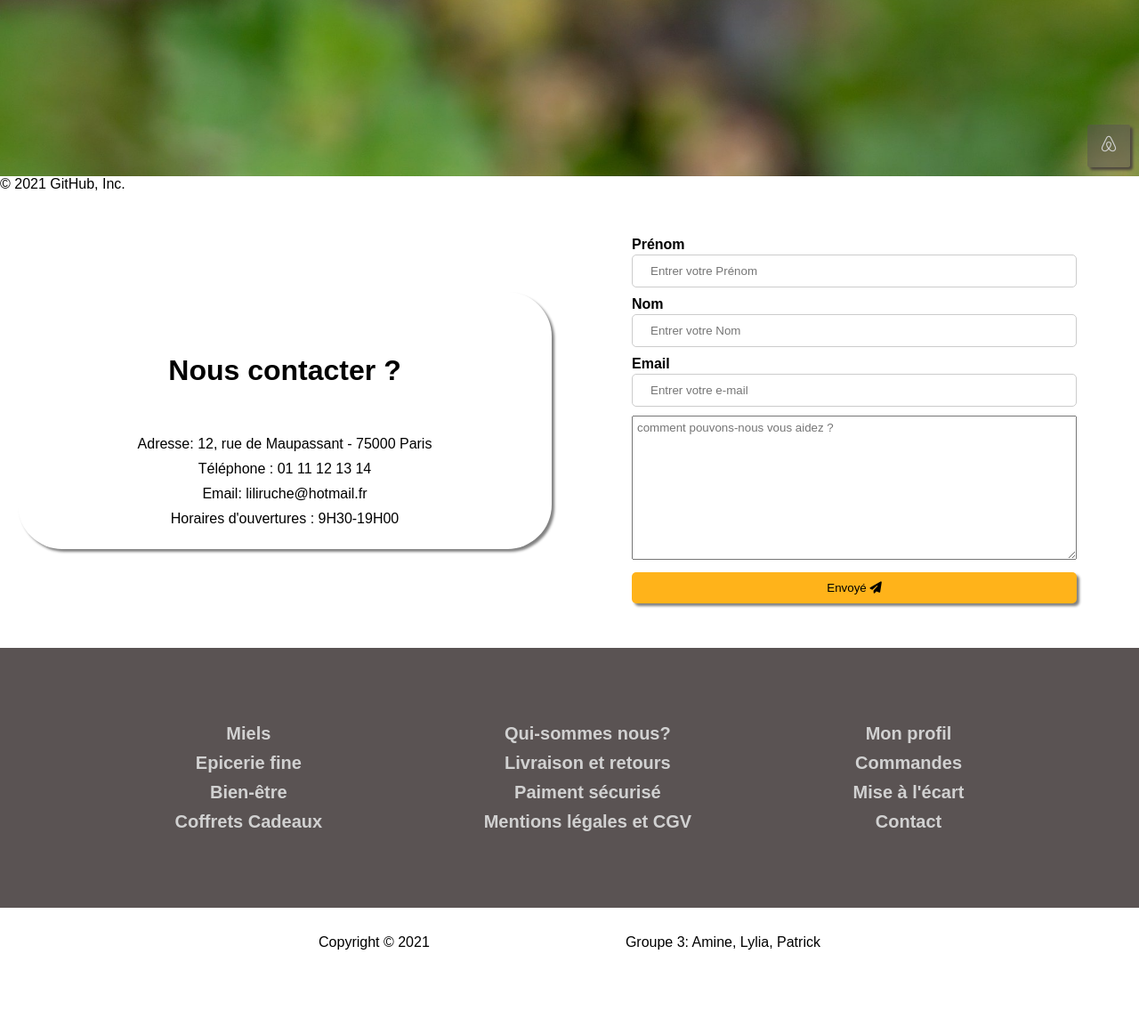
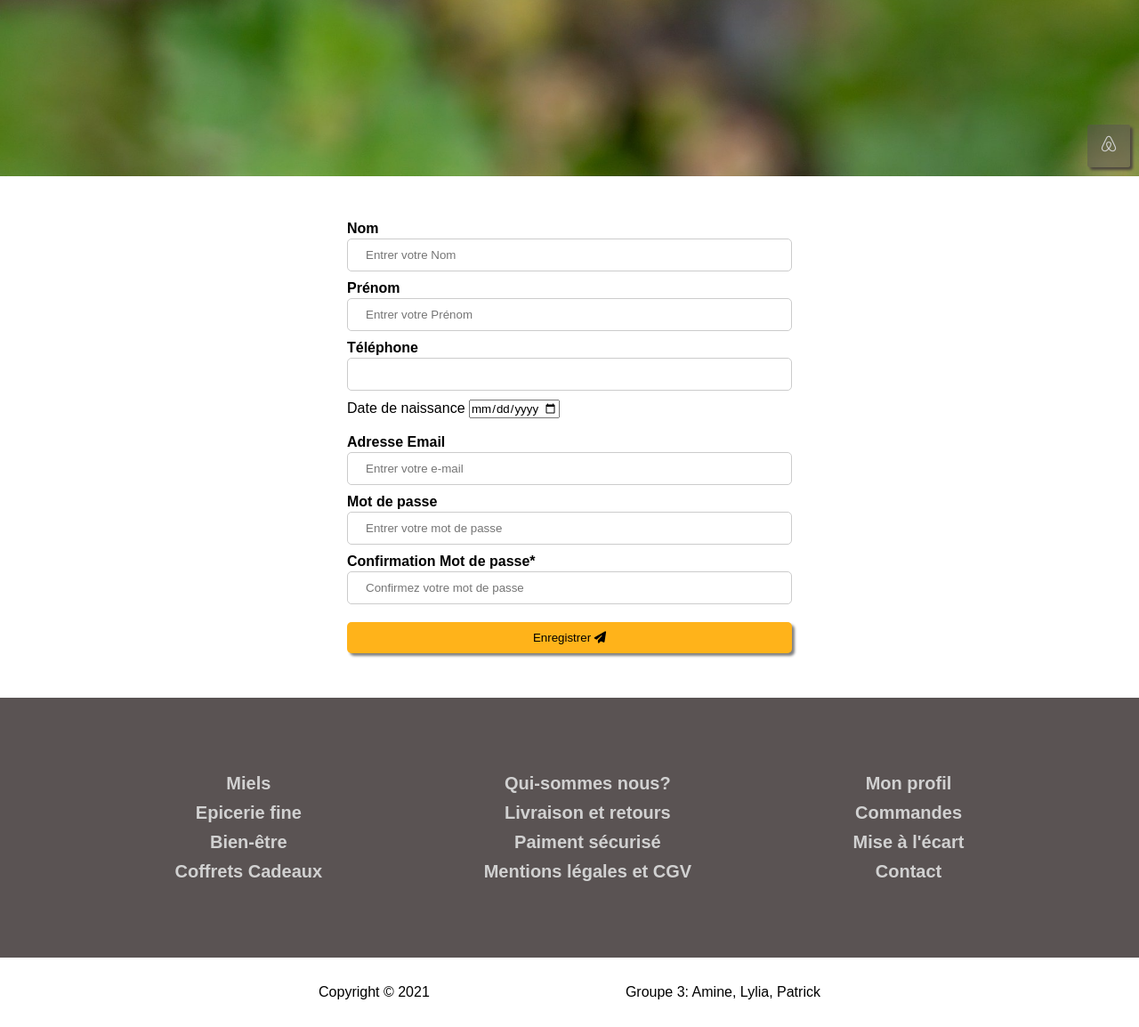
Before and after one commit to dada2902/Liliruche, a Symfony app: template templates/info/affichagecompte.html.twig in a window 1280 px wide. Shown: the part 602-1756 px from the top of the page at 89% size. Before the commit the page ends 1669 px from the top, so only its background shows below. Run offline with Twig, Linux system fonts and the light colour scheme; the template is opened without the code that fills it, so the values that code supplies are empty; some libraries are stand-ins or nearby versions.

Commit message:
affichage compte

```diff
--- a/src/Form/ProductType.php
+++ b/src/Form/ProductType.php
@@ -10,6 +10,7 @@ use Symfony\Component\Form\Extension\Core\Type\FileType;
 use Symfony\Component\Form\FormBuilderInterface;
 use Symfony\Component\OptionsResolver\OptionsResolver;
 use Symfony\Component\Form\Extension\Core\Type\SubmitType;
+
 
 class ProductType extends AbstractType
 {
--- a/templates/Header_Footer/header.html.twig
+++ b/templates/Header_Footer/header.html.twig
@@ -104,7 +104,7 @@
       <ul class="deco">
         {% if app.user %}
         <li class="mb-3"><a><strong>Bonjour !</strong> {{ app.user.username }}</a></li>
-        <li><a href="#">Compte</a></li>
+        <li><a href="{{ path('compte')}}">Compte</a></li>
         <li><a href="{{ path('app_logout')}}">Déconnexion</a></li>
         {% else %}
         <li><a href="{{ path('app_login')}}">Connexion</a></li>
@@ -112,4 +112,3 @@
         {% endif %}
       </ul>
     </div>
-© 2021 GitHub, Inc.
--- a/templates/admin/addproduct.html.twig
+++ b/templates/admin/addproduct.html.twig
@@ -24,6 +24,7 @@
           <div class="col">
             {{ form_row(form.description) }}
           </div>
+
        </div>
 {{ form_end(form) }}
 
--- a/templates/admin/affichageproduct.html.twig
+++ b/templates/admin/affichageproduct.html.twig
@@ -29,7 +29,7 @@
 
              {% for image in product.images %}
            <td>
-             <img src="{{'uploads/' ~ image.titre }}" alt="Images" width="95">
+             <img src="{{'uploads/' ~ image.titre }}" alt="Images" width="100">
              <a href="{{ path('product_delete_image', {'id': image.id}) }}" data-delete data-token="{{ csrf_token('delete' ~ image.id)}}"></a>
           </td>
            {% endfor %}
--- a/templates/info/addcontact.html.twig
+++ b/templates/info/addcontact.html.twig
@@ -29,7 +29,6 @@
                     {{ form_row(form.prenom,  {label:'Prénom'}) }}
                     {{ form_row(form.email, {label: 'Adresse Email'}) }}
                     {{ form_row(form.description, {label: 'Déscription'}) }}
-
                     <button  type="submit" class="button_submit">Envoyé <i class="fas fa-paper-plane"></i></button>
                 </div>
             {{ form_end(form) }}
--- a/templates/info/affichagecompte.html.twig
+++ b/templates/info/affichagecompte.html.twig
@@ -1,33 +1,34 @@
 {% extends 'home.html.twig' %}
 
-{% block title %}Contact{% endblock %}
+{% block title %}Compte{% endblock %}
 
  {% block body %}
      <div class="container_flex">
-        <div class="info_contact">
-          <ul>
-            <h1>Nous contacter ?</h1>
-            <li>Adresse: 12, rue de Maupassant - 75000 Paris</li>
-            <li>Téléphone : 01 11 12 13 14</li>
-            <li>Email: liliruche@hotmail.fr</li>
-            <li>Horaires d'ouvertures : 9H30-19H00</li>
-          </ul>
-        </div>
-
         <div class="contact_container">
 
-          <label   for="prenom"><b>Prénom</b></label>
-          <input   type="text" placeholder="Entrer votre Prénom" name="prenom" required>
+          <label   for="nom"><b>Nom</b></label>
+          <input   type="text" placeholder="Entrer votre Nom" name="nom" required>
 
-          <label for="nom"><b>Nom</b></label>
-          <input class="contact_input" type="text" placeholder="Entrer votre Nom" name="nom" required>
+          <label for="prénom"><b>Prénom</b></label>
+          <input class="contact_input" type="text" placeholder="Entrer votre Prénom" name="prénom" required>
 
-          <label for="email"><b>Email</b></label>
+          <label for="telephone"><b>Téléphone</b></label>
+          <input  type="text" name="telephone">
+
+         <label for="date">Date de naissance</label>
+         <input type="date" id="date" name="trip-date" value="" min="1910-01-01" max="2070-12-31">
+           <br>
+           <br>
+          <label for="email"><b>Adresse Email</b></label>
           <input  type="text" placeholder="Entrer votre e-mail" name="email" required>
 
-          <textarea  name="probleme" style="width: 100%; padding: 1%; " rows="10" placeholder="comment pouvons-nous vous aidez ?"></textarea>
+          <label for="mdp"><b>Mot de passe</b></label>
+          <input  type="text" placeholder="Entrer votre mot de passe" name="mdp" required>
 
-          <button  type="submit" class="button_submit">Envoyé <i class="fas fa-paper-plane"></i></button>
+          <label for="confirmation_mdp"><b>Confirmation Mot de passe*</b></label>
+          <input  type="text" placeholder="Confirmez votre mot de passe" name="mdp" required>
+
+          <button  type="submit" class="button_submit">Enregistrer <i class="fas fa-paper-plane"></i></button>
 
         </div>
 
```
Also changed, not shown: src/Controller/HomeController.php (+11 -0 lines), public/uploads/01511e9aa29735c29da9c0f4201ace6f.jpeg (added), public/uploads/1d138baf8a060911b6d75b2fd5a06189.jpeg (added), public/uploads/c75379db68cee4e66ae67765d65aa902.jpeg (added), public/uploads/d4f6fdd083fd8593216c22fc38728529.jpeg (added).
